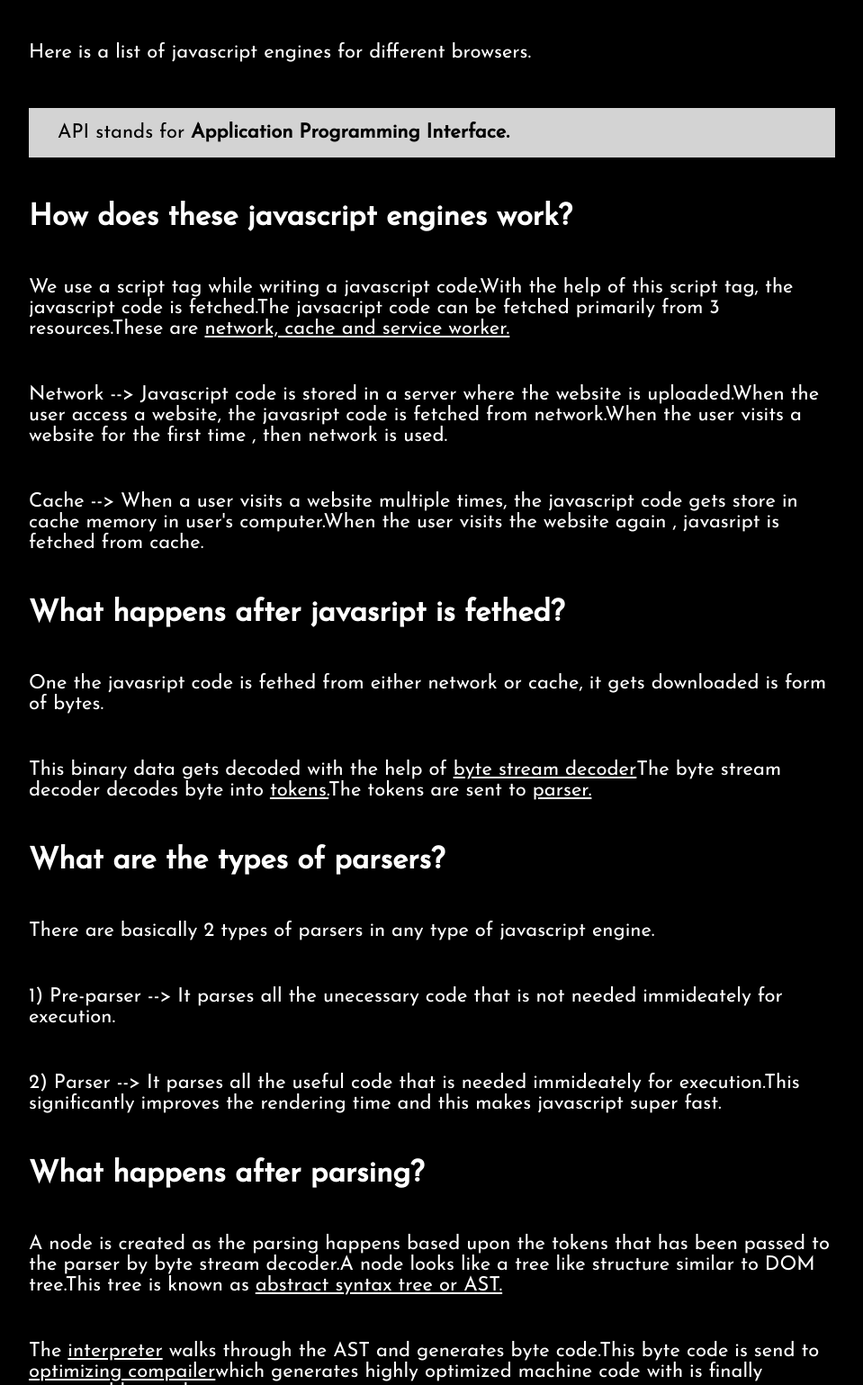
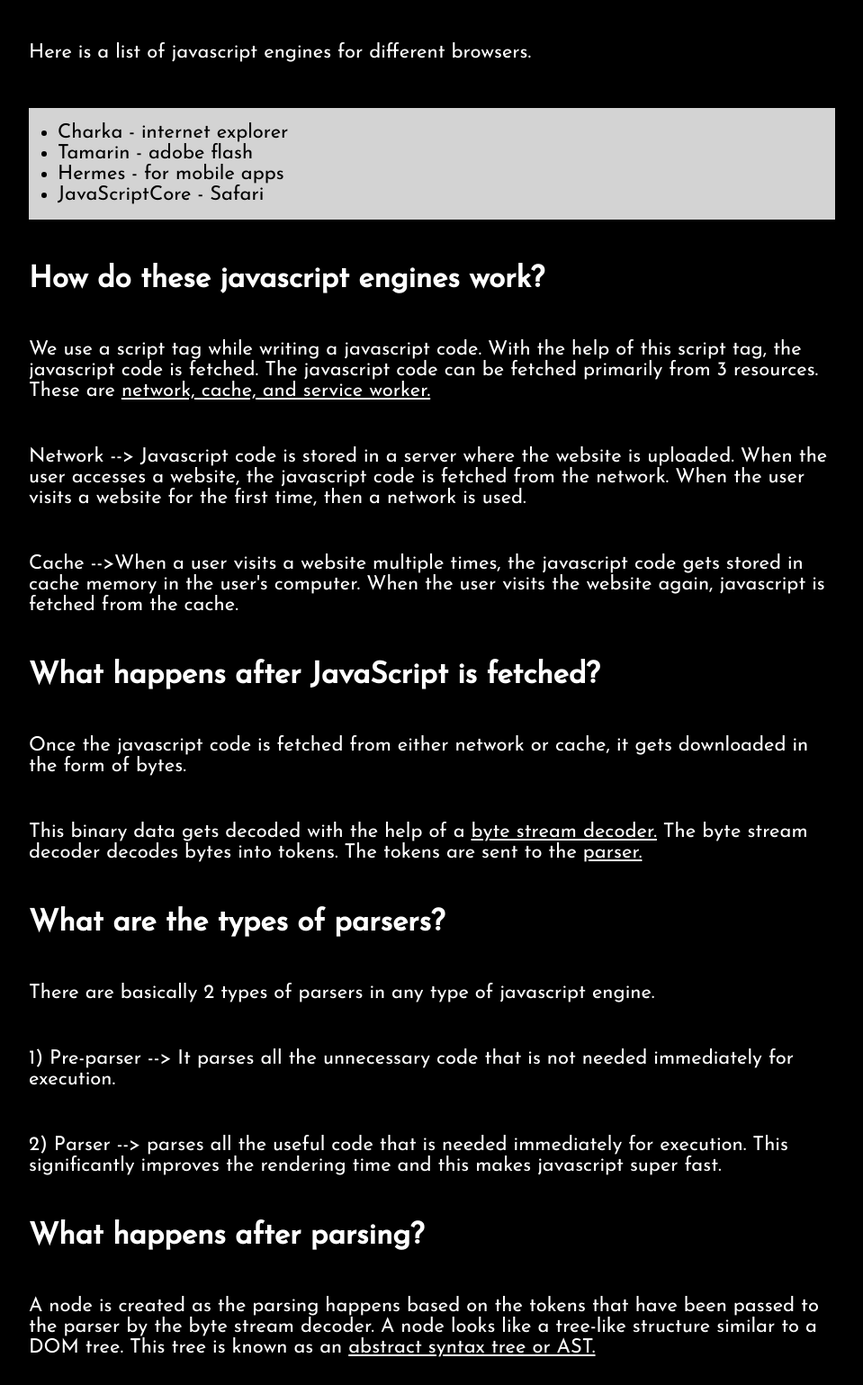
Before and after one commit to Apoorv266/NeoG-revamped-portfolio, a plain HTML site: page JavascriptWork.html in a window 1280 px wide. Shown: the part 636-2175 px from the top of the page at 90% size, without its empty margins (160-1119 px from the left). Drawn offline with Linux system fonts and the light colour scheme.

Commit message:
feat : updated blog

```diff
--- a/JavascriptWork.html
+++ b/JavascriptWork.html
@@ -35,34 +35,41 @@
         <p>Similarly, the javascript engine for chrome is a <u>V8 engine</u> . For Microsoft edge, the javascript engine is known as <u>chakra</u> .Though these javascript engines have different names, they all render javascript and work in a similar pattern.</p>
 
         <p>Here is a list of javascript engines for different browsers.</p>
-        <p class="code">API stands for <b>Application Programming Interface.</b></p>
+        <div class="code">
+            <ul>
+                <li>Charka - internet explorer</li>
+                <li>Tamarin - adobe flash</li>
+                <li>Hermes - for mobile apps</li>
+                <li>JavaScriptCore - Safari</li>
+            </ul>
+        </div>
 
-        <h2>How does these javascript engines work?</h2>
+        <h2>How do these javascript engines work?</h2>
 
-        <p>We use a script tag while writing a javascript code.With the help of this script tag, the javascript code is fetched.The javsacript code can be fetched primarily from 3 resources.These are <u>network, cache and service worker.</u></p>
+        <p>We use a script tag while writing a javascript code. With the help of this script tag, the javascript code is fetched. The javascript code can be fetched primarily from 3 resources. These are <u>network, cache, and service worker.</u></p>
 
-        <p>Network --> Javascript code is stored in a server where the website is uploaded.When the user access a website, the javasript code is fetched from network.When the user visits a website for the first time , then network is used.</p>
+        <p>Network --> Javascript code is stored in a server where the website is uploaded. When the user accesses a website, the javascript code is fetched from the network. When the user visits a website for the first time, then a network is used.</p>
 
-        <p>Cache --> When a user visits a website multiple times, the javascript code gets store in cache memory in user's computer.When the user visits the website again , javasript is fetched from cache.</p>
+        <p>Cache -->When a user visits a website multiple times, the javascript code gets stored in cache memory in the user's computer. When the user visits the website again, javascript is fetched from the cache.</p>
 
-        <h2>What happens after javasript is fethed?</h2>
-        <p>One the javasript code is fethed from either network or cache, it gets downloaded is form of bytes.</p>
+        <h2>What happens after JavaScript is fetched?</h2>
+        <p>Once the javascript code is fetched from either network or cache, it gets downloaded in the form of bytes.</p>
 
-        <p>This binary data gets decoded with the help of <u>byte stream decoder</u>The byte stream decoder decodes byte into <u>tokens.</u>The tokens are sent to <u>parser.</u></p>
+        <p>This binary data gets decoded with the help of a <u>byte stream decoder.</u> The byte stream decoder decodes bytes into tokens. The tokens are sent to the <u>parser.</u></p>
 
         <h2>What are the types of parsers?</h2>
 
         <p> There are basically 2 types of parsers in any type of javascript engine.</p>
 
-        <p>1) Pre-parser --> It parses all the unecessary code that is not needed immideately for execution.</p>
+        <p>1) Pre-parser --> It parses all the unnecessary code that is not needed immediately for execution.</p>
 
-        <p>2) Parser --> It parses all the useful code that is needed immideately for execution.This significantly improves the rendering time and this makes javascript super fast.</p>
+        <p>2) Parser --> parses all the useful code that is needed immediately for execution. This significantly improves the rendering time and this makes javascript super fast.</p>
 
         <h2>What happens after parsing?</h2>
 
-<p>A node is created as the parsing happens based upon the tokens that has been passed to the parser by byte stream decoder.A node looks like a tree like structure similar to DOM tree.This tree is known as <u>abstract syntax tree or AST.</u></p>
+<p>A node is created as the parsing happens based on the tokens that have been passed to the parser by the byte stream decoder. A node looks like a tree-like structure similar to a DOM tree. This tree is known as an <u>abstract syntax tree or AST.</u></p>
 
-<p>The <u>interpreter</u> walks through the AST and generates byte code.This byte code is send to <u>optimizing compailer</u>which generates highly optimized machine code with is finally userstood by our browsers.</p>
+<p>The <u>interpreter</u> walks through the AST and generates the byte code. This byte code is sent to the <u>optimizing compiler</u>which generates highly optimized machine code with is finally understood by our browsers.</p>
 
     </section>
     <footer class="footer">
```
